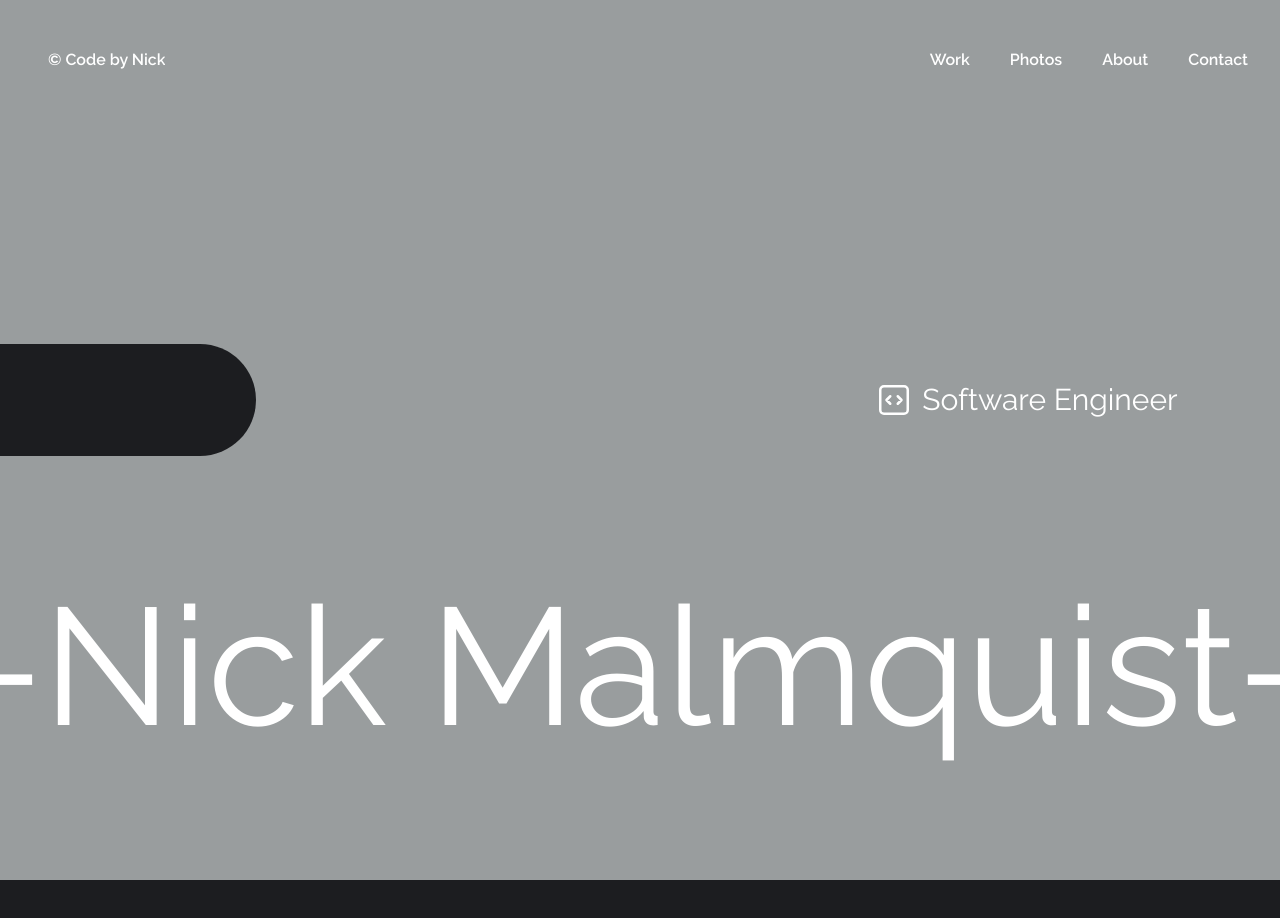
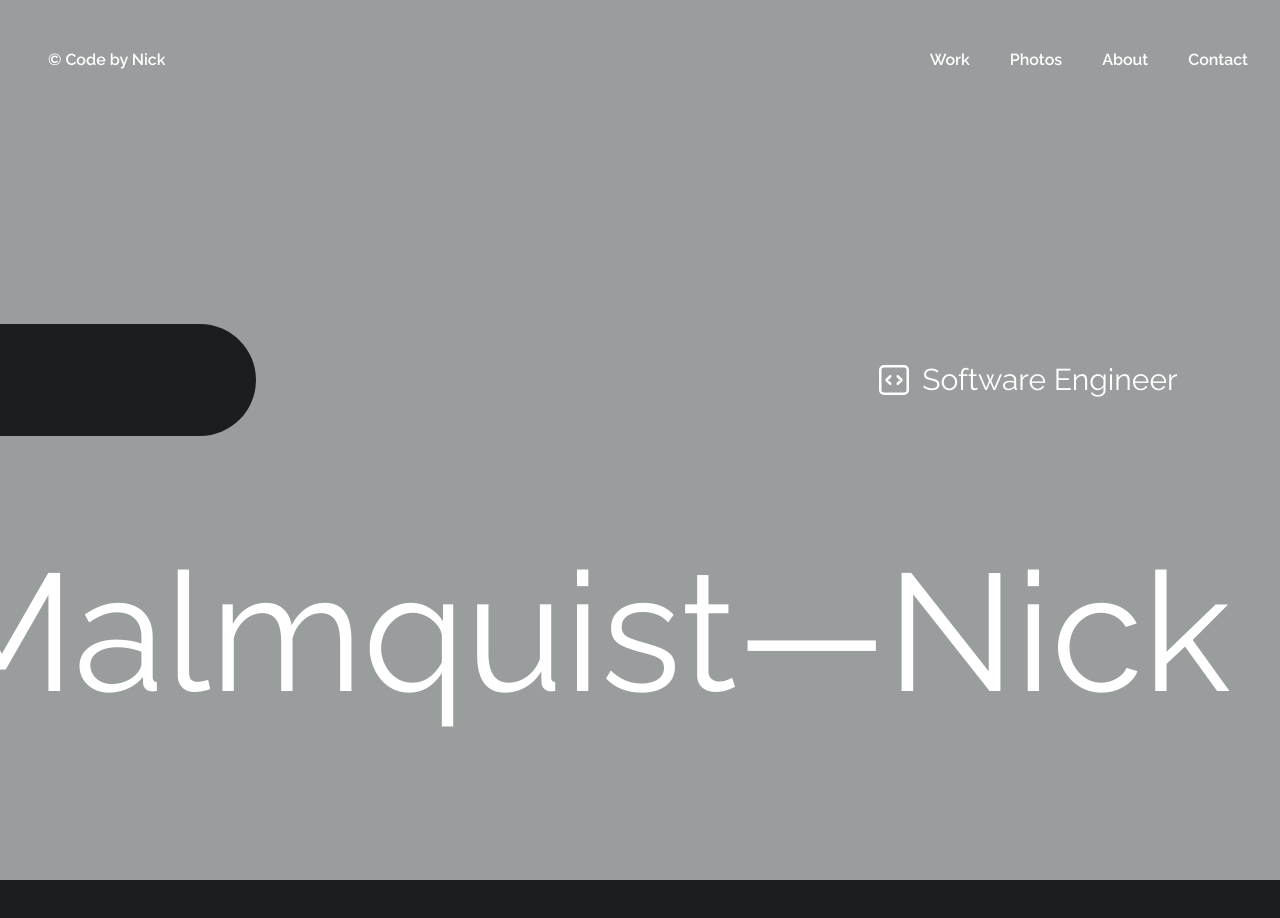
Before and after one commit to nmmalmquist/malmquist-fe, a SvelteKit app: page / in a window 1280 px wide. Shown: the top 918 px of the page. Built offline with nearby package versions, Linux system fonts and the light colour scheme.

Commit message:
scroll linear name

```diff
--- a/src/lib/components/Navbar.svelte
+++ b/src/lib/components/Navbar.svelte
@@ -49,7 +49,7 @@
 	<button
 		bind:this={menuIconCircleElement}
 		class={twMerge(
-			'bg-primary h-16 w-16 rounded-full fixed top-4 right-4 sm:top-8 sm:right-8 flex justify-center items-center z-10 scale-0 transition-all',
+			'bg-primary h-16 w-16 rounded-full fixed top-4 right-4 sm:top-8 sm:right-8 flex justify-center items-center z-20 scale-0 transition-all',
 			(!navInView || mobileDrawerOpen) && 'scale-100'
 		)}
 		on:click={() => {
@@ -121,7 +121,7 @@
 		</div>
 		<div
 			class={twMerge(
-				' h-screen w-full sm:w-[60%] md:w-[40%] lg:w-[30%] p-4 bg-dark fixed top-0 right-0 translate-x-[100%] transition-transform duration-1000 ease-in-out',
+				'z-10 h-screen w-full sm:w-[60%] md:w-[40%] lg:w-[30%] p-4 bg-dark fixed top-0 right-0 translate-x-[100%] transition-transform duration-1000 ease-in-out',
 				mobileDrawerOpen && 'nav-drawer-active'
 			)}
 		>
--- a/src/routes/+page.svelte
+++ b/src/routes/+page.svelte
@@ -2,12 +2,14 @@
 	import LandingAnimation from '$lib/components/LandingAnimation.svelte';
 	import Navbar from '$lib/components/Navbar.svelte';
 	import { NavItemEnum } from '$lib/types/NavItem';
+
+	const scrollForward = true;
 </script>
 
 <LandingAnimation />
 <Navbar activeLink={NavItemEnum.HOME} />
 <main>
-	<section class="bg-gray w-screen flex flex-col h-[110vh] pb-[10vh] justify-stretch items-stretch">
+	<section class="bg-gray w-screen flex flex-col h-[110vh] pb-[15vh] justify-stretch items-stretch">
 		<div class="w-full flex flex-1"></div>
 		<div class="w-full flex flex-col-reverse md:flex-col flex-[2]">
 			<div class="w-full flex md:flex-1">
@@ -33,8 +35,16 @@
 					</div>
 				</div>
 			</div>
-			<div class="w-full flex flex-1 justify-center items-end md:items-center overflow-x-hidden">
-				<h1 class=" whitespace-nowrap text-white title-name">—Nick Malmquist—</h1>
+			<div
+				class="w-full flex flex-1 justify-center items-end md:items-center overflow-x-hidden"
+				data-scroll
+				data-scroll-direction="horizontal"
+				data-scroll-speed="4"
+				data-scroll-position="top"
+			>
+				<h1 class=" whitespace-nowrap text-white title-name text-move-forward">—Nick Malmquist</h1>
+				<h1 class=" whitespace-nowrap text-white title-name text-move-forward">—Nick Malmquist</h1>
+				<h1 class=" whitespace-nowrap text-white title-name text-move-forward">—Nick Malmquist</h1>
 			</div>
 		</div>
 	</section>
@@ -44,6 +54,19 @@
 <style>
 	.title-name {
 		font-size: max(7em, 13vw);
-		line-height: 14rem;
+		line-height: 16rem;
+	}
+	.text-move-forward {
+		white-space: nowrap;
+		animation: moveText 10s linear infinite;
+	}
+
+	@keyframes moveText {
+		0% {
+			transform: translateX(0%);
+		}
+		100% {
+			transform: translateX(100%);
+		}
 	}
 </style>
```
